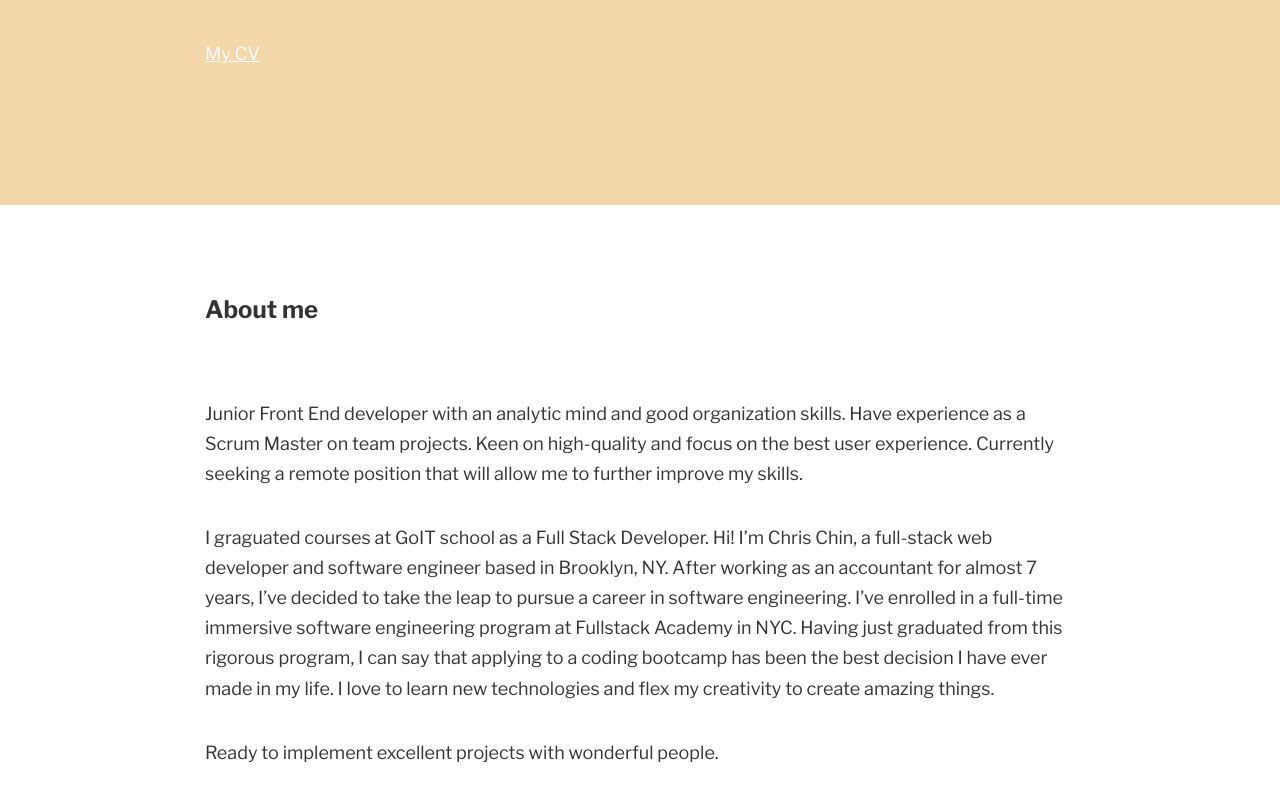
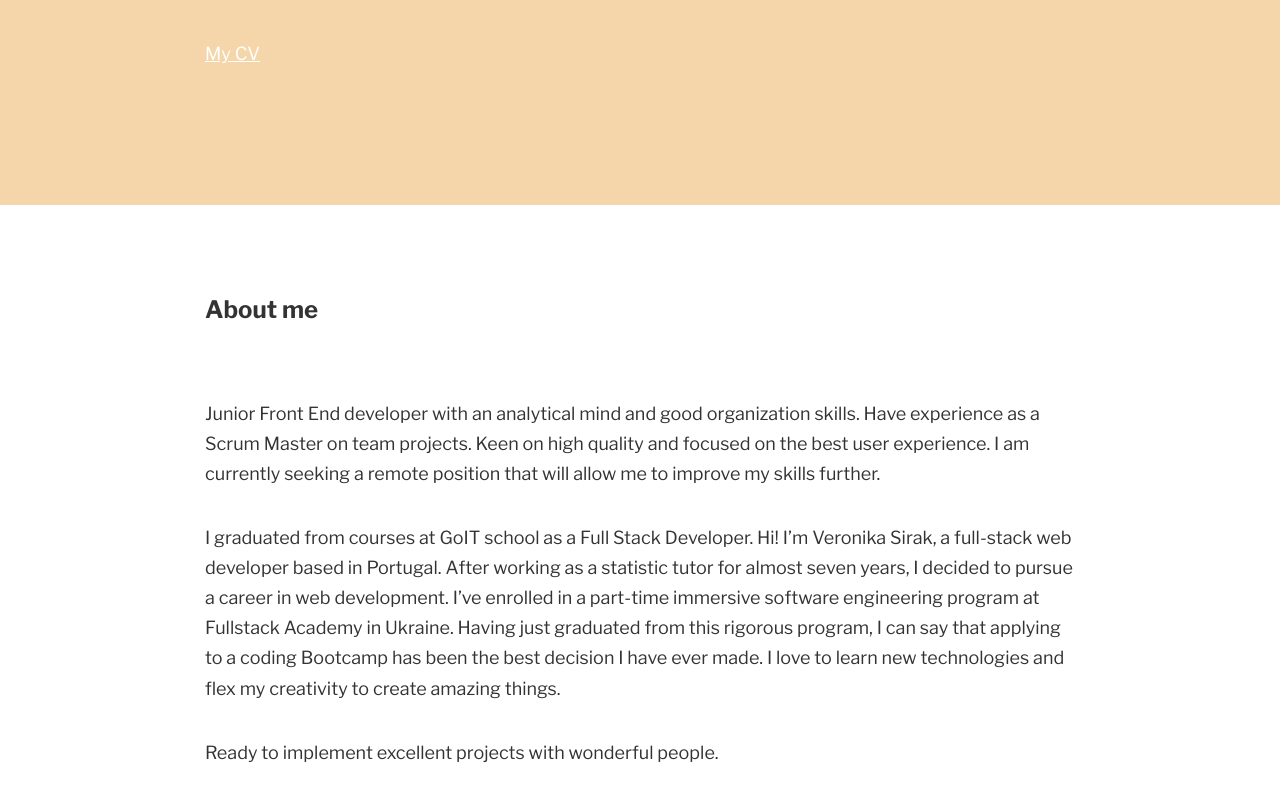
Before and after one commit to nika-sirak/portfolio, a website built with Parcel: page src/index.html in a window 1280 px wide. Shown: the part 418-1218 px from the top of the page. Built offline with nearby package versions, Linux system fonts and the light colour scheme.

Commit message:
change description

```diff
--- a/src/index.html
+++ b/src/index.html
@@ -50,23 +50,22 @@
         <div class="container">
           <h2 class="title">About me</h2>
           <p class="about-description">
-            Junior Front End developer with an analytic mind and good
+            Junior Front End developer with an analytical mind and good
             organization skills. Have experience as a Scrum Master on team
-            projects. Keen on high-quality and focus on the best user
-            experience. Currently seeking a remote position that will allow me
-            to further improve my skills.
+            projects. Keen on high quality and focused on the best user
+            experience. I am currently seeking a remote position that will allow
+            me to improve my skills further.
           </p>
           <p class="about-description">
-            I graguated courses at GoIT school as a Full Stack Developer. Hi!
-            I’m Chris Chin, a full-stack web developer and software engineer
-            based in Brooklyn, NY. After working as an accountant for almost 7
-            years, I’ve decided to take the leap to pursue a career in software
-            engineering. I’ve enrolled in a full-time immersive software
-            engineering program at Fullstack Academy in NYC. Having just
-            graduated from this rigorous program, I can say that applying to a
-            coding bootcamp has been the best decision I have ever made in my
-            life. I love to learn new technologies and flex my creativity to
-            create amazing things.
+            I graduated from courses at GoIT school as a Full Stack Developer.
+            Hi! I’m Veronika Sirak, a full-stack web developer based in
+            Portugal. After working as a statistic tutor for almost seven years,
+            I decided to pursue a career in web development. I’ve enrolled in a
+            part-time immersive software engineering program at Fullstack
+            Academy in Ukraine. Having just graduated from this rigorous
+            program, I can say that applying to a coding Bootcamp has been the
+            best decision I have ever made. I love to learn new technologies and
+            flex my creativity to create amazing things.
           </p>
           <p class="about-description">
             Ready to implement excellent projects with wonderful people.
```
